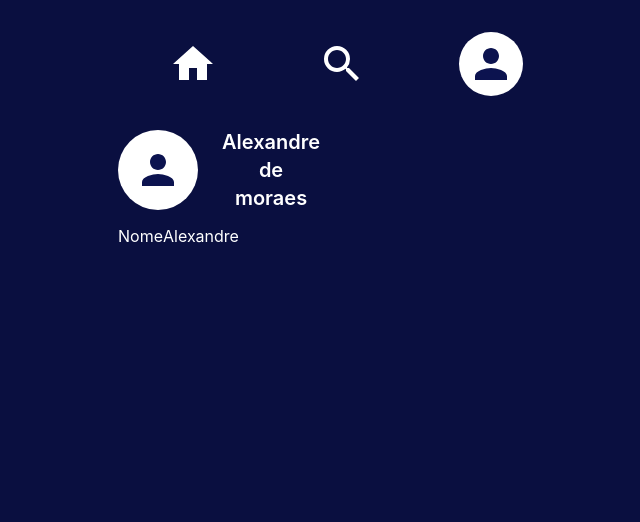
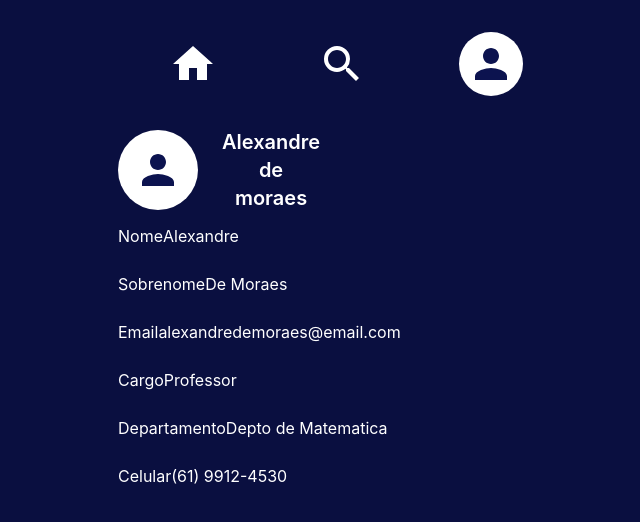
Before and after one commit to mateusap1/palestrinha_web, a React (Create React App) app: page /profile in a window 1280 px wide. Shown: the top 522 px of the page, without its empty margins (298-938 px from the left). Built offline with nearby package versions, Linux system fonts and the light colour scheme.

Commit message:
Colocando informações

```diff
--- a/src/pages/ProfilePage.tsx
+++ b/src/pages/ProfilePage.tsx
@@ -193,6 +193,51 @@ const ProfilePage = () => {
                   <h2> Alexandre</h2>
                 </div>
               </div>
+              <br></br>
+              <div className="flex flex-row items-center">
+                <div className="flex flex-col items-center gap-8">
+                  <h3>Sobrenome</h3>
+                </div>
+                <div className="flex flex-col items-center gap-8">
+                  <h2> De Moraes </h2>
+                </div>
+              </div>
+              <br></br>
+              <div className="flex flex-row items-center">
+                <div className="flex flex-col items-center gap-8">
+                  <h3>Email</h3>
+                </div>
+                <div className="flex flex-col items-center gap-8">
+                  <h2> alexandredemoraes@email.com </h2>
+                </div>
+              </div>
+              <br></br>
+              <div className="flex flex-row items-center">
+                <div className="flex flex-col items-center gap-8">
+                  <h3>Cargo</h3>
+                </div>
+                <div className="flex flex-col items-center gap-8">
+                  <h2> Professor </h2>
+                </div>
+              </div>
+              <br></br>
+              <div className="flex flex-row items-center">
+                <div className="flex flex-col items-center gap-8">
+                  <h3>Departamento</h3>
+                </div>
+                <div className="flex flex-col items-center gap-8">
+                  <h2> Depto de Matematica</h2>
+                </div>
+              </div>
+              <br></br>
+              <div className="flex flex-row items-center">
+                <div className="flex flex-col items-center gap-8">
+                  <h3>Celular</h3>
+                </div>
+                <div className="flex flex-col items-center gap-8">
+                  <h2> (61) 9912-4530</h2>
+                </div>
+              </div>
             </div>
           </div>
         </div>
```
